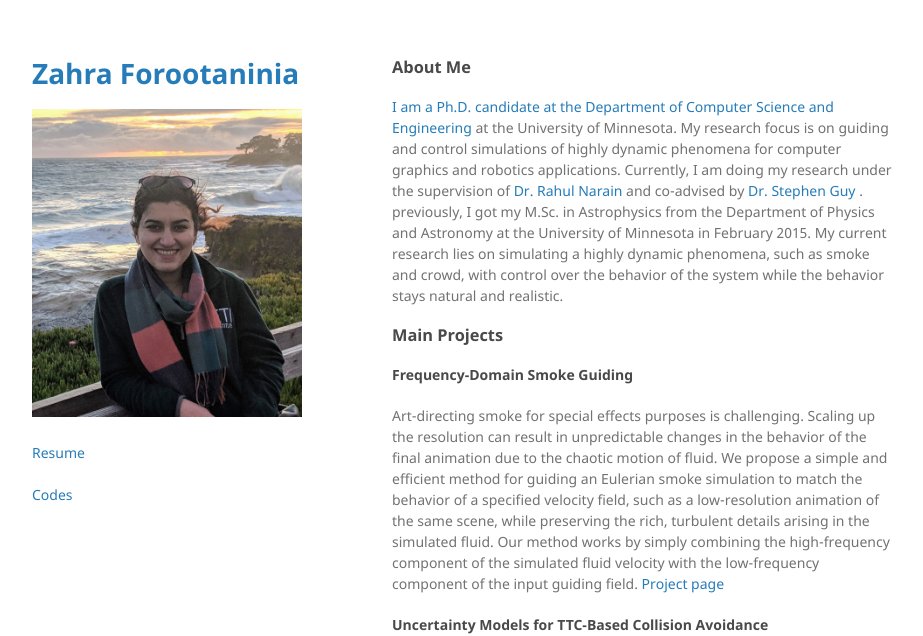
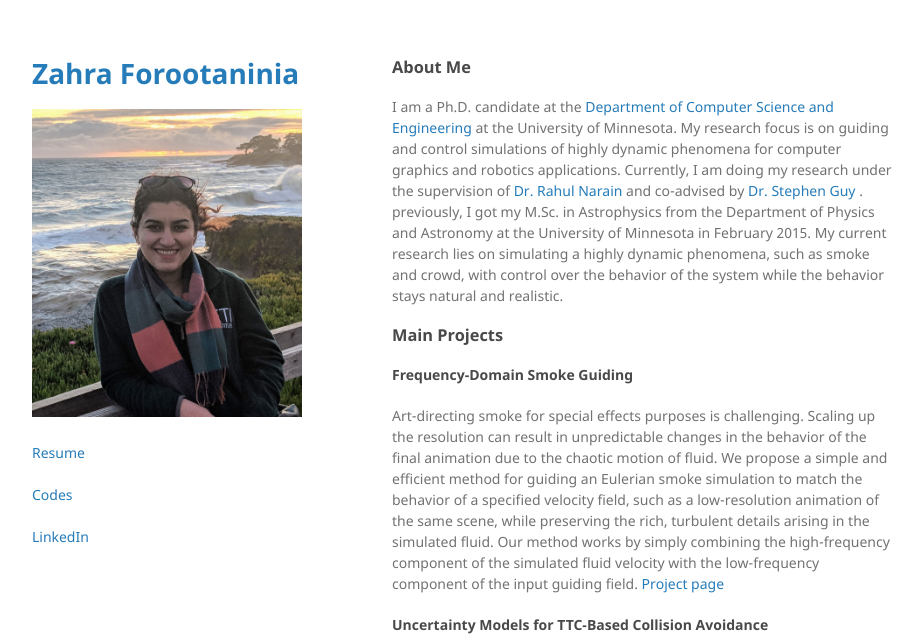
Before and after one commit to zahraforootaninia/zahraforootaninia.github.io, a Jekyll site: the page built from index.md, in a window 1280 px wide. Shown: the top 636 px of the page, without its empty margins (178-1101 px from the left). Built offline with Jekyll 4.4.1, drawn with Linux system fonts in a browser that asks for light colours; the repository's description, which GitHub fills in, is left out; our own code applies the rules of GitHub Pages for plain Markdown files.

Commit message:
Update default.html

```diff
--- a/_layouts/default.html
+++ b/_layouts/default.html
@@ -31,7 +31,7 @@
         <br></br>
         <a href="https://bitbucket.org/Zahrafn/">Codes</a>
         <br></br>
-        <a href="https://www.linkedin.com/in/zahra-forootaninia-518522a4?trk=hp-identity-name"></LinkedIn>
+        <a href="https://www.linkedin.com/in/zahra-forootaninia-518522a4?trk=hp-identity-name">LinkedIn</a>
 
 
 <!--         {% if site.github.is_user_page %}
```
